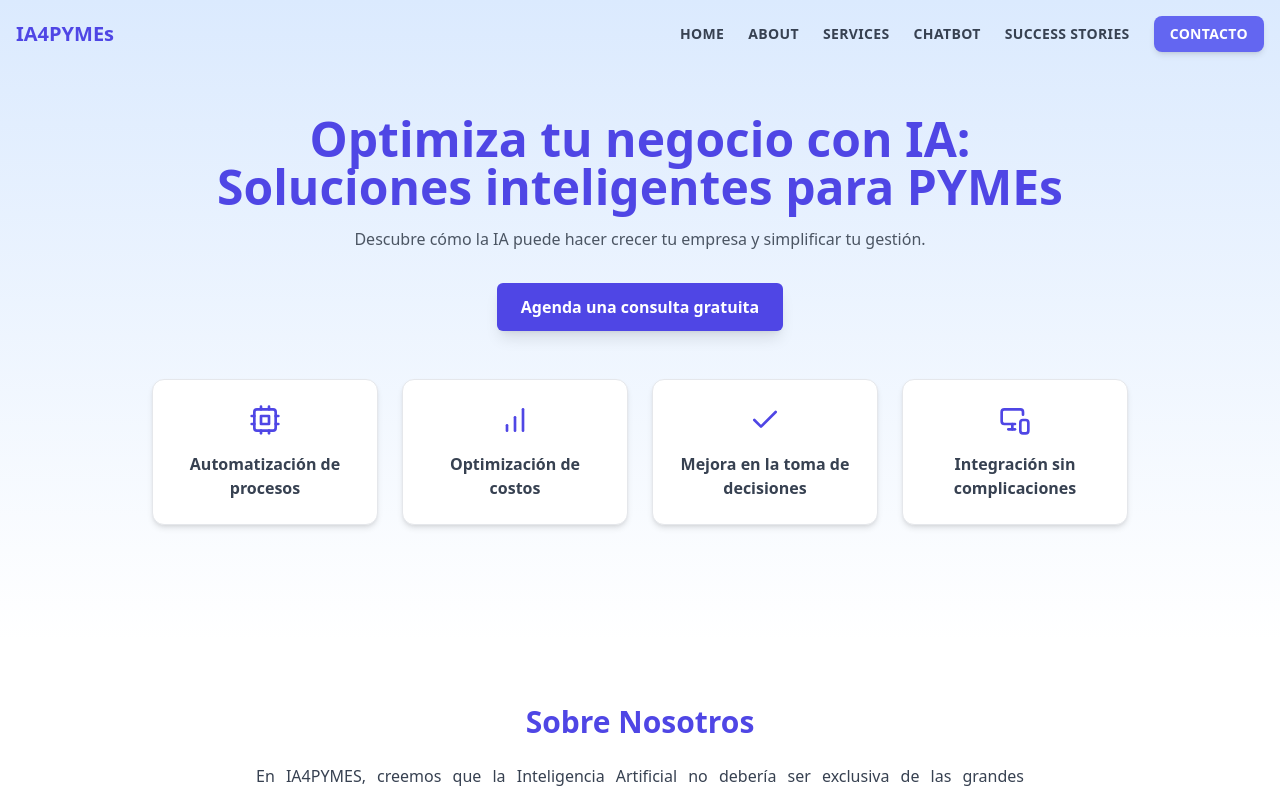
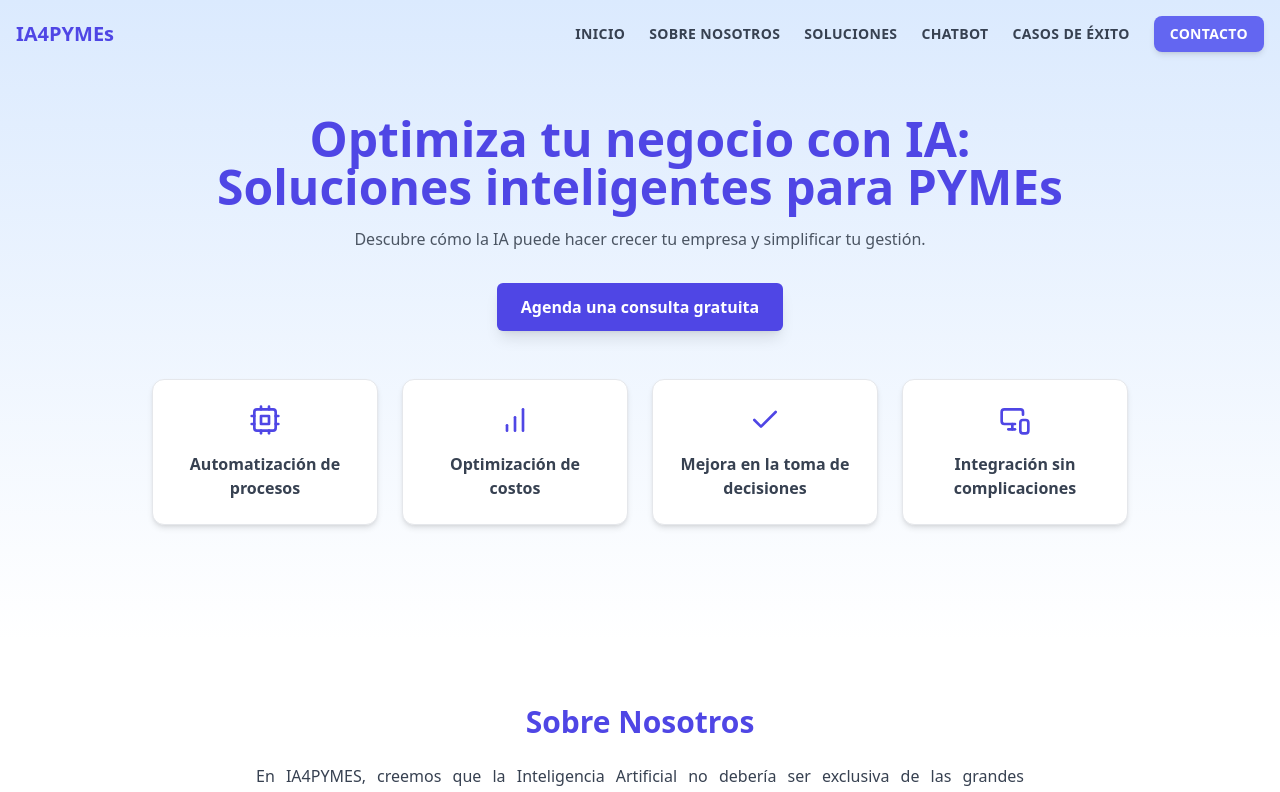
Before and after one commit to carlosmorenolosa/IA_Pymes, a React (Create React App) app: page / in a window 1280 px wide. Shown: the top 792 px of the page. Built offline with nearby package versions, Linux system fonts and the light colour scheme.

Commit message:
cambios en el diseño

```diff
--- a/src/App.js
+++ b/src/App.js
@@ -67,7 +67,7 @@ function Navbar() {
 
         {/* Menú Desktop */}
         <nav className="hidden md:flex items-center space-x-6 text-sm font-semibold tracking-wide uppercase">
-          {["Home", "About", "Services", "Chatbot", "Success Stories"].map(
+          {["Inicio", "Sobre Nosotros", "Soluciones", "Chatbot", "Casos de Éxito"].map(
             (item, index) => (
               <a
                 key={index}
@@ -127,7 +127,7 @@ function Navbar() {
 function HomeSection() {
   return (
     <section
-      id="home"
+      id="Inicio"
       className="relative flex items-center justify-center bg-gradient-to-b from-blue-100 to-white text-gray-900 py-24 px-4"
       style={{ minHeight: "80vh" }}
     >
@@ -187,7 +187,7 @@ function BenefitCard({ icon, title }) {
 // ---------------------------------------
 function AboutSection() {
   return (
-    <section id="about" className="bg-white py-16 px-4">
+    <section id="Sobre Nosotros" className="bg-white py-16 px-4">
       <motion.div
         initial={{ opacity: 0, y: 20 }}
         whileInView={{ opacity: 1, y: 0 }}
@@ -262,7 +262,7 @@ function TeamMember({ name, role, imageUrl }) {
 // ---------------------------------------
 function ServicesSection() {
   return (
-    <section id="services" className="bg-gray-50 py-16 px-4">
+    <section id="Soluciones" className="bg-gray-50 py-16 px-4">
       <motion.div
         initial={{ opacity: 0, y: 20 }}
         whileInView={{ opacity: 1, y: 0 }}
@@ -320,7 +320,7 @@ function ServiceCard({ title, description, icon }) {
 // ---------------------------------------
 function ChatbotSection() {
   return (
-    <section id="chatbot" className="bg-white py-16 px-4">
+    <section id="Chatbot" className="bg-white py-16 px-4">
       <motion.div
         initial={{ opacity: 0, y: 20 }}
         whileInView={{ opacity: 1, y: 0 }}
@@ -437,7 +437,7 @@ function SuccessStoriesSection() {
   ];
 
   return (
-    <section id="success-stories" className="bg-gray-50 py-16 px-4">
+    <section id="Casos de Éxito" className="bg-gray-50 py-16 px-4">
       <motion.div
         initial={{ opacity: 0, y: 20 }}
         whileInView={{ opacity: 1, y: 0 }}
```
